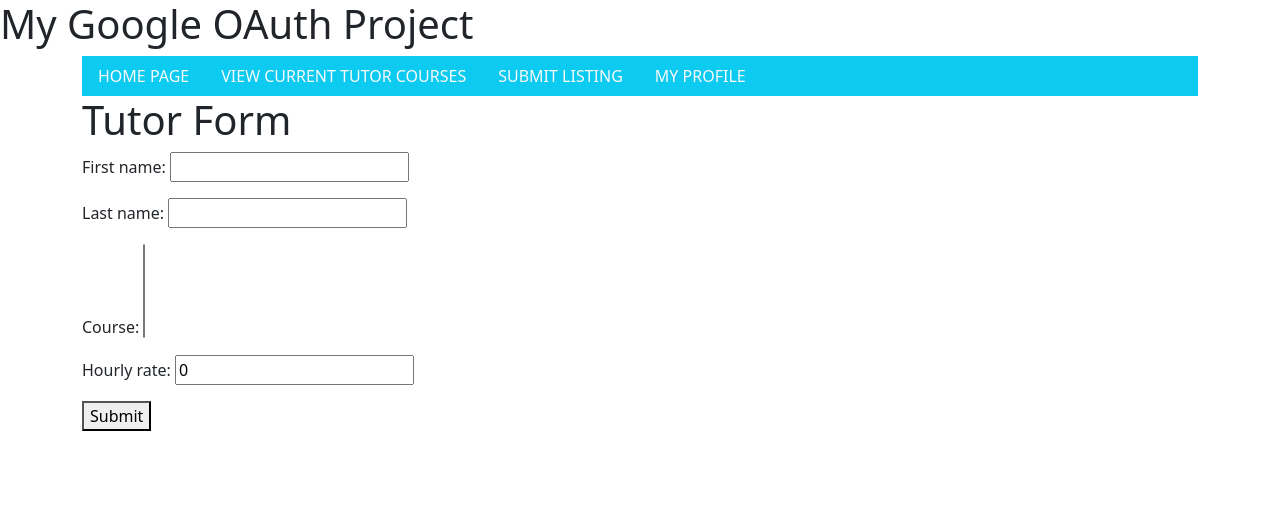
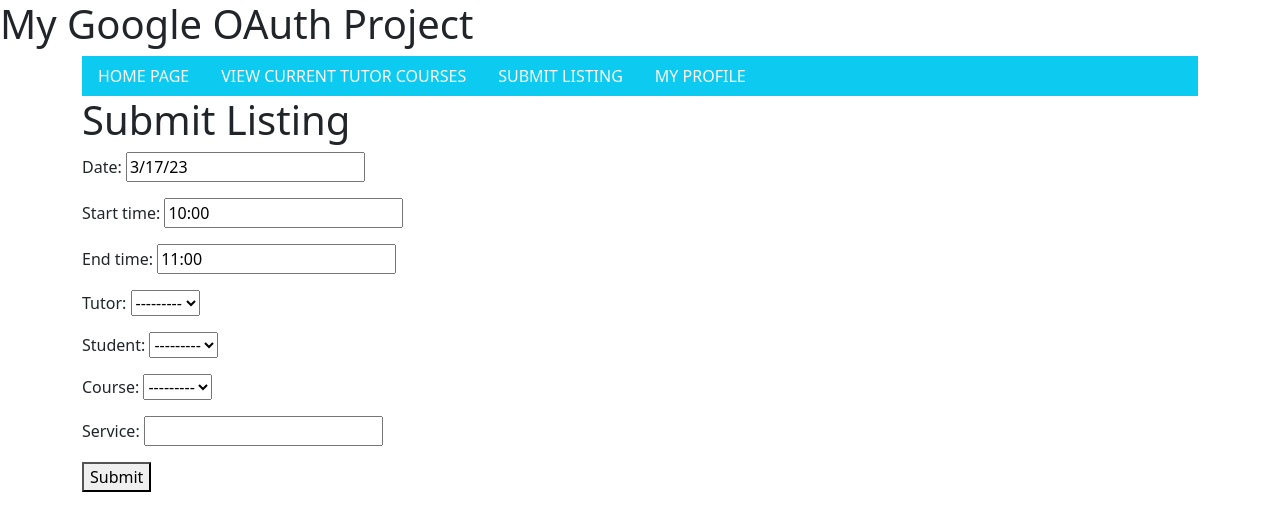
Before and after one commit to maryvwalton/tutor-me-app, a Django app: page /submit_listing/ in a window 1280 px wide. Shown: the top 531 px of the page. Run offline with Django 3.2, Linux system fonts and the light colour scheme; the visitor is signed in with stand-in values (Sample User, id 1); data that the repository does not hold is empty; some libraries are stand-ins or nearby versions.

Commit message:
Shows listings in html + models in admin

```diff
--- a/buildexample/settings.py
+++ b/buildexample/settings.py
@@ -126,7 +126,7 @@ SOCIALACCOUNT_PROVIDERS = {
     }
 }
 
-SITE_ID = 2
+SITE_ID = 1
 
 LOGIN_REDIRECT_URL = '/'
 LOGOUT_REDIRECT_URL = '/'
--- a/myapp/forms.py
+++ b/myapp/forms.py
@@ -1,13 +1,17 @@
 from django.forms import ModelForm
-from .models import Tutor
+from .models import SessionRequest
 
 class TutorForm(ModelForm):
     class Meta:
-        model = Tutor
+        model = SessionRequest
+
         fields = [
-            'first_name',
-            'last_name',
+            'date',
+            'start_time',
+            'end_time',
+            'tutor',
+            'student',
             'course',
-            'hourly_rate',
-            # 'user',
+            'service',
+
         ]
--- a/myapp/urls.py
+++ b/myapp/urls.py
@@ -10,7 +10,7 @@ urlpatterns = [
     path('', TemplateView.as_view(template_name="myapp/index.html")),
     path('profile/', TemplateView.as_view(template_name="myapp/profile.html")),
     path('submit_listing/', views.submit_listing, name = "submit_listing"),
-    path('tutor_courses/', TemplateView.as_view(template_name="myapp/tutor_courses.html")),
+    path('tutor_courses/', views.listing_view, name = "listing_view"),
     path('accounts/', include('allauth.urls')),
     path('logout', LogoutView.as_view()),
 ]
--- a/myapp/views.py
+++ b/myapp/views.py
@@ -1,13 +1,30 @@
 from django.shortcuts import render
 from django.http import HttpResponse
 from .forms import TutorForm
+from .models import SessionRequest
 
 # SHERRIFF: very basic index page created
+def listing_view(request):
+    listings = SessionRequest.objects.all()
+
+    args = {'listings': listings}
+
+    return render(request, 'myapp/tutor_courses.html', args)
+
+
+
 def index(request):
     return HttpResponse("This is our tutor me project")
 
 def submit_listing(request):
-    form = TutorForm(request.POST or None)
+    form = TutorForm(request.POST or None,
+                     initial={
+        'date': '3/17/23',
+        'start_time': '10:00',
+        'end_time': '11:00',
+
+        })
+
 
     if form.is_valid():
         form.save()
--- a/templates/myapp/submit_listing.html
+++ b/templates/myapp/submit_listing.html
@@ -30,7 +30,7 @@
 <!-- TUTOR FORM -->
 
 {% block content %}
-<h1>Tutor Form</h1>
+<h1>Submit Listing</h1>
 <form method="post">
     {% csrf_token %}
     {{ form.as_p }}
```
Also changed, not shown: myapp/admin.py (+9 -0 lines), templates/myapp/tutor_courses.html (+48 -0 lines).
